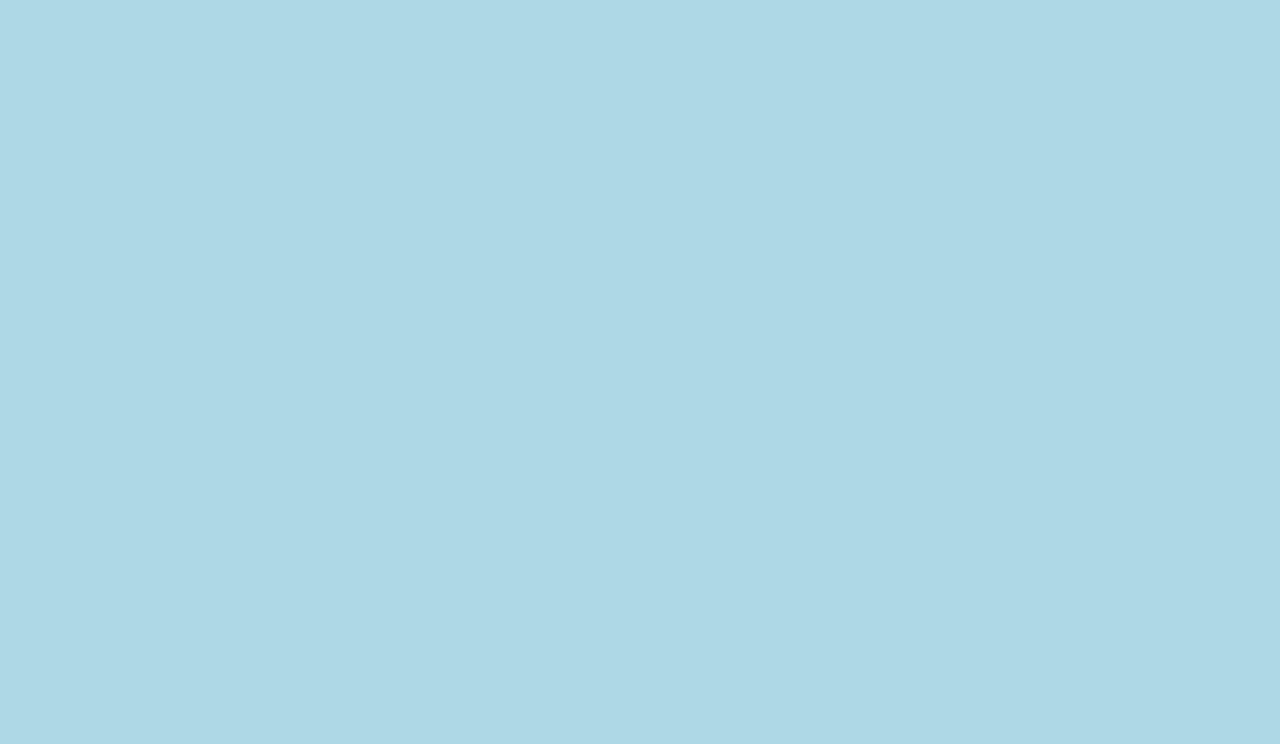
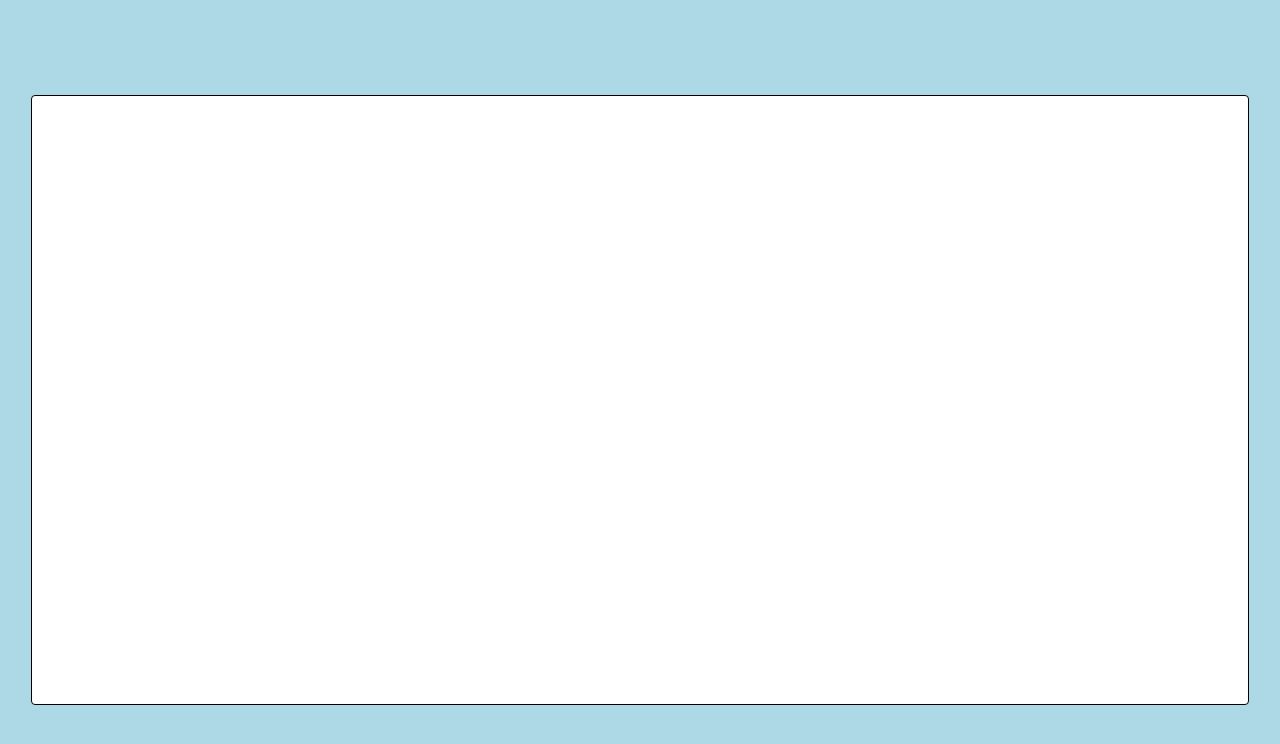
Before and after one commit to Kaiden-Buchter/TEST, a plain HTML site: page index.html in a window 1280 px wide. Both pictures are taken after a click on the button "Start Game". Drawn offline with Linux system fonts and the light colour scheme.

Commit message:
Add canvas element and display it on button click

```diff
--- a/index.css
+++ b/index.css
@@ -4,6 +4,14 @@ body {
   align-items: center;
   height: 100vh;
   margin: 0;
+}
+
+canvas {
+  display: none;
+  background-color: white;
+  border: 1px solid black;
+  border-radius: 4px;
+  width: 95%;
 }
 
 button {
--- a/index.html
+++ b/index.html
@@ -4,6 +4,7 @@
     <title>My Web Page</title>
   </head>
   <body>
+    <canvas></canvas>
     <button id="start">Start Game</button>
   </body>
 </html>
--- a/index.js
+++ b/index.js
@@ -1,7 +1,9 @@
 let button = document.getElementById('start');
 let body = document.querySelector('body');
+let canvas = document.querySelector('canvas');
 
 button.addEventListener('click', function() {
   button.style.display = 'none';
+  canvas.style.display = 'block';
   body.style.backgroundColor = 'lightblue';
 });
```
